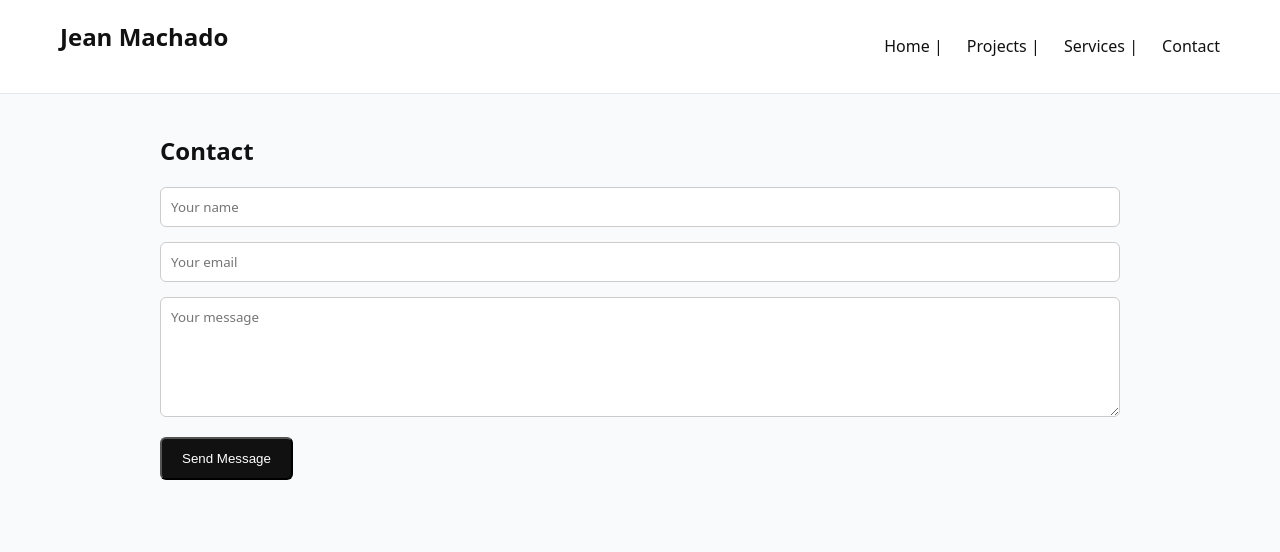
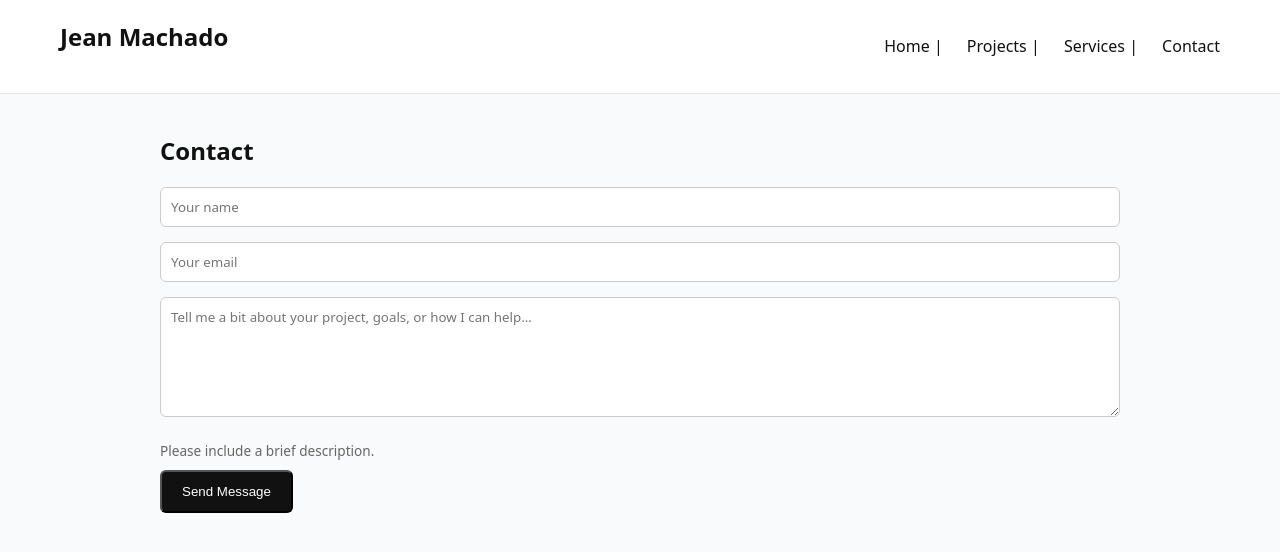
Before and after one commit to jeanMachadoNotes/portfolio-frontend, a React (Vite) app: page /contact in a window 1280 px wide. Shown: the top 552 px of the page. Built offline with nearby package versions, Linux system fonts and the light colour scheme.

Commit message:
styling and helper text added to contact form

```diff
--- a/src/index.css
+++ b/src/index.css
@@ -126,6 +126,28 @@ form textarea {
 
 form button {
   cursor: pointer;
+  margin-top: 10px;
+}
+
+.char-success {
+  display: none;
+  color: #16a34a;
+  font-size: 0.85rem;
+  margin-top: 4px;
+  opacity: 0;
+  transition: opacity 0.2s ease;
+}
+
+.char-success.visible {
+  opacity: 1;
+  display: block;
+}
+
+.char-hint {
+  display: block;
+  color: #666;
+  font-size: 0.85rem;
+  margin-top: 4px;
 }
 
 /* Mobile Breakpoint */
--- a/src/pages/Contact.jsx
+++ b/src/pages/Contact.jsx
@@ -56,6 +56,7 @@ function Contact() {
                     placeholder="Your name"
                     value={form.name}
                     onChange={handleChange}
+                    maxLength={100}
                     required
                 />
 
@@ -70,11 +71,24 @@ function Contact() {
 
                 <textarea
                     name="message"
-                    placeholder="Your message"
+                    placeholder="Tell me a bit about your project, goals, or how I can help..."
                     value={form.message}
                     onChange={handleChange}
+                    maxLength={2000}
                     required
                 />
+                {form.message.length < 10 && (
+                    <small className="char-hint">
+                        Please include a brief description.
+                    </small>
+                )}
+
+                <small className={
+                    form.message.length >= 10 ? "char-success visible" : "char-success"
+                }>
+                    ✓ Ready to send
+                </small>
+
 
                 <button className="button primary">
                     Send Message
```
